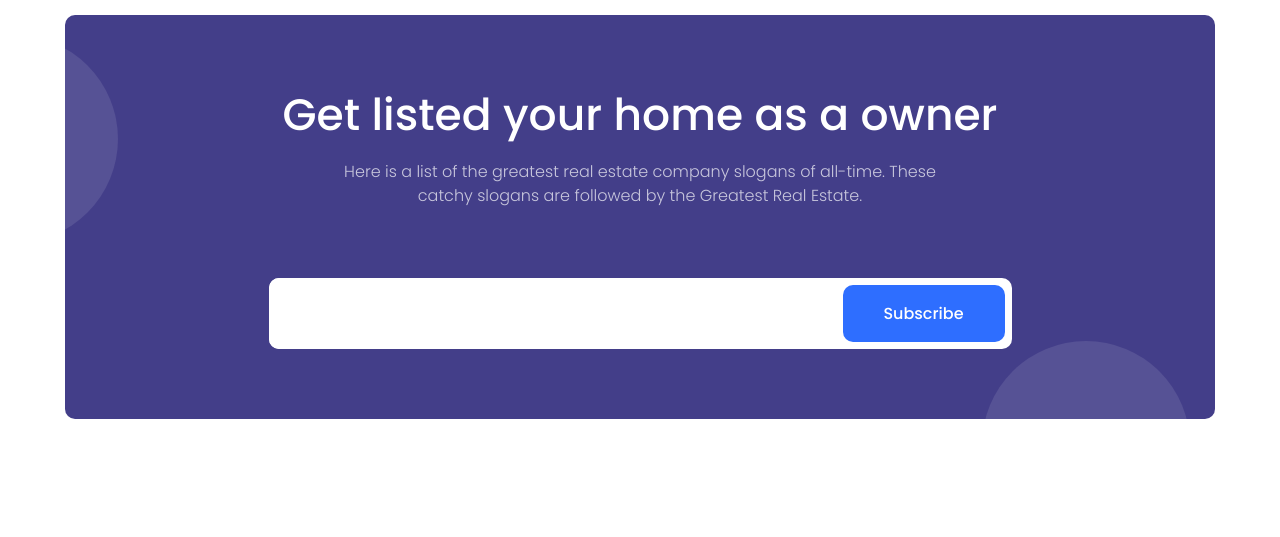
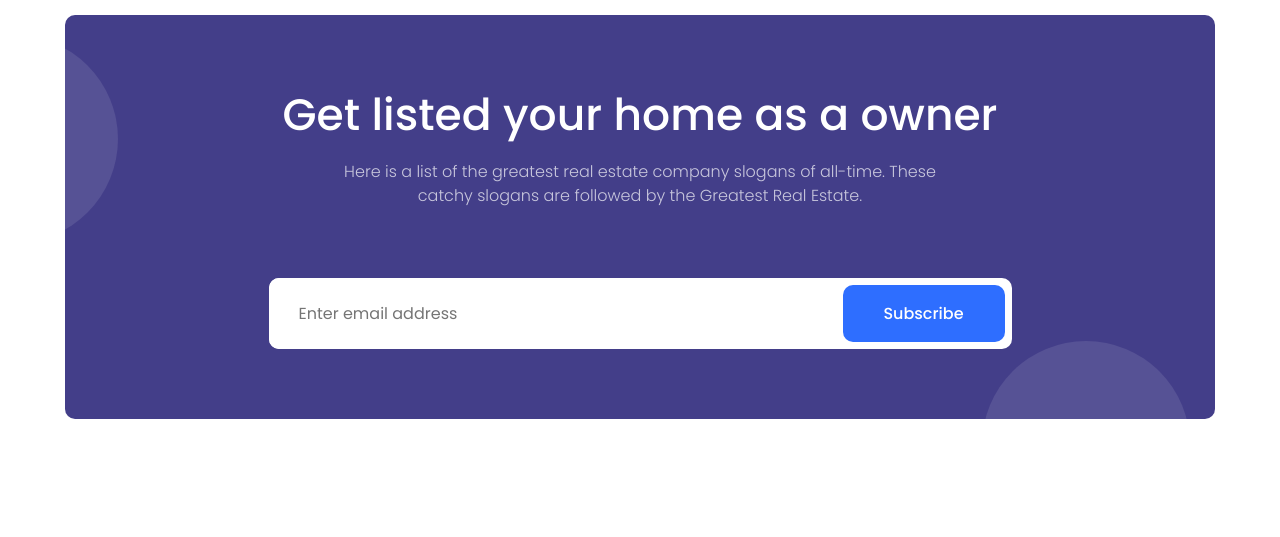
Before and after one commit to TemnovKZ/Task3, a plain HTML site: page index.html in a window 1280 px wide. Shown: the part 4459-4996 px from the top of the page. Drawn offline with nearby package versions, Linux system fonts and the light colour scheme.

Commit message:
Update index.html

```diff
--- a/index.html
+++ b/index.html
@@ -437,7 +437,7 @@
                     <p class="contact__title">Get listed your home as  a owner</p>
                     <p class="contact__subtitle">Here is a list of the greatest real estate company slogans of all-time. These catchy slogans are followed by the Greatest Real Estate.</p>
                     <form action="#" method="get" class="contact__enter">
-                        <input class="contact__email" type="email" id="email" pattern="([A-z0-9_.-]{1,})@([A-z0-9_.-]{1,}).([A-z]{2,8})" required="required">
+                        <input class="contact__email" type="email" id="email" pattern="([A-z0-9_.-]{1,})@([A-z0-9_.-]{1,}).([A-z]{2,8})" placeholder="Enter email address" required="required">
                         <button class="contact__button" type="submit">Subscribe</button>
                     </form>
                 </div>
```
